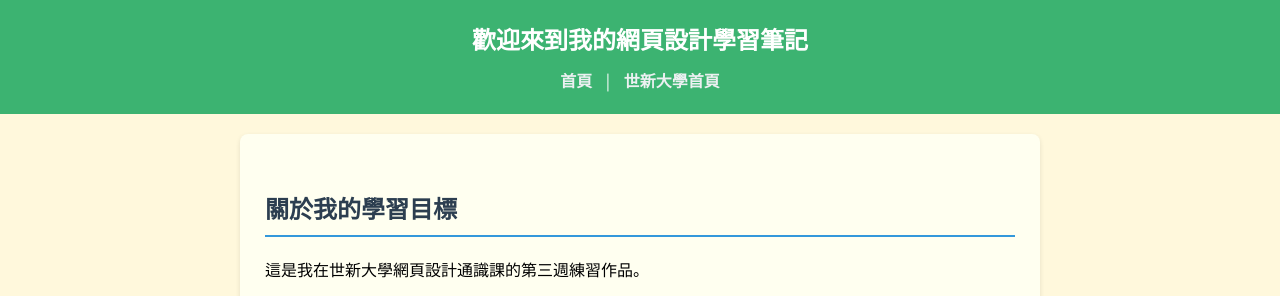
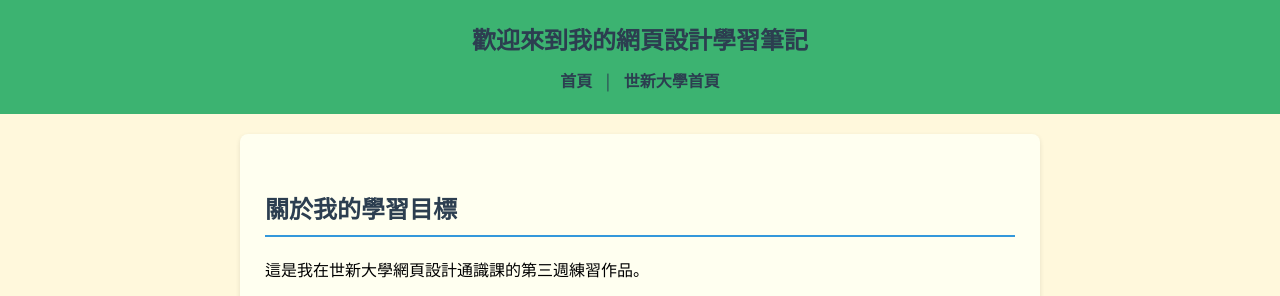
Before and after one commit to a115040037/HTML_Practice, a plain HTML site: page index.html in a window 1280 px wide. Shown: the top 296 px of the page. Drawn offline with Linux system fonts and the light colour scheme.

Commit message:
css修改

```diff
--- a/style.css
+++ b/style.css
@@ -21,7 +21,7 @@ body {
 /* ⾴⾸區塊樣式 */
 header {
     background-color: #3CB371;
-    color: #ffffff;
+    color: #2c3e50;
     padding: 20px;
     text-align: center;
 }
@@ -37,7 +37,7 @@ nav {
 }
 
 nav a {
-    color: #ecf0f1;
+    color: #2c3e50;
     text-decoration: none;
     margin: 0 10px;
     font-weight: bold;
```
